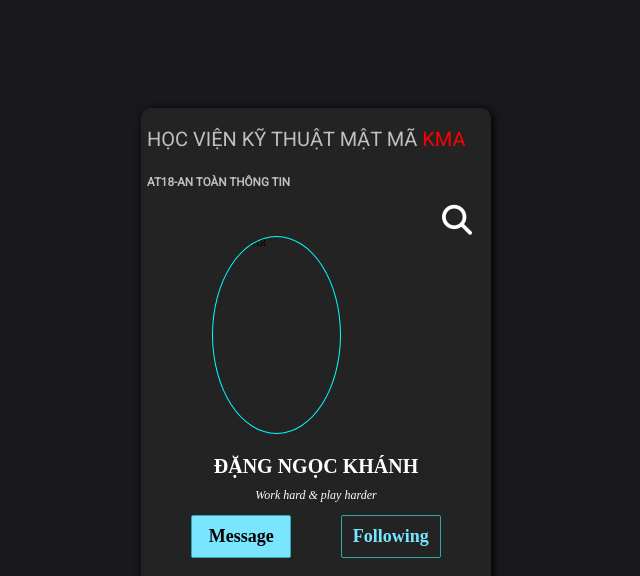
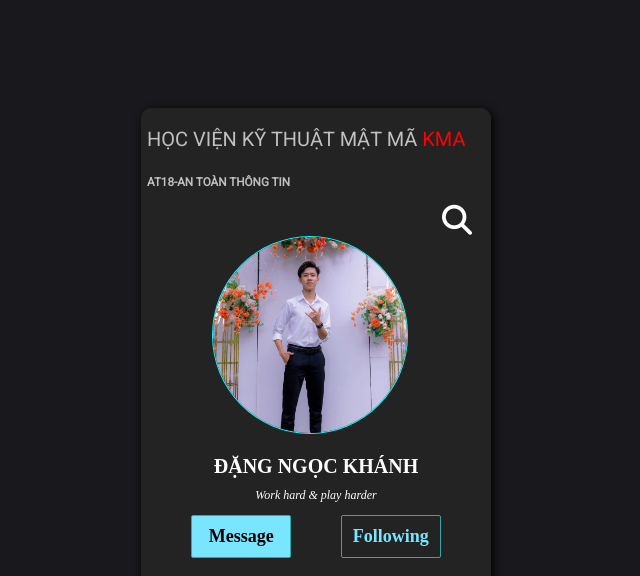
Before and after one commit to KHANHD192/flash_card-demo, a plain HTML site: page index.html in a window 1280 px wide. Shown: the top 576 px of the page, without its empty margins (324-964 px from the left). Drawn offline with Linux system fonts and the light colour scheme.

Commit message:
Update index.html

```diff
--- a/index.html
+++ b/index.html
@@ -25,7 +25,7 @@
             </label>
                        <input  hidden class="content__input" type="checkbox" name="" id="check__image">
                 <div class="content__image">
-                        <img src="309417688_1122145662024238_4120677521285203386_n" alt="AVATAR">
+                        <img src="309417688_1122145662024238_4120677521285203386_n.jpg" alt="AVATAR">
                 </div>
                 <p class="content__fullname">ĐẶNG NGỌC KHÁNH</p>
                 <p class="content__des">Work hard & play harder</p>
```
